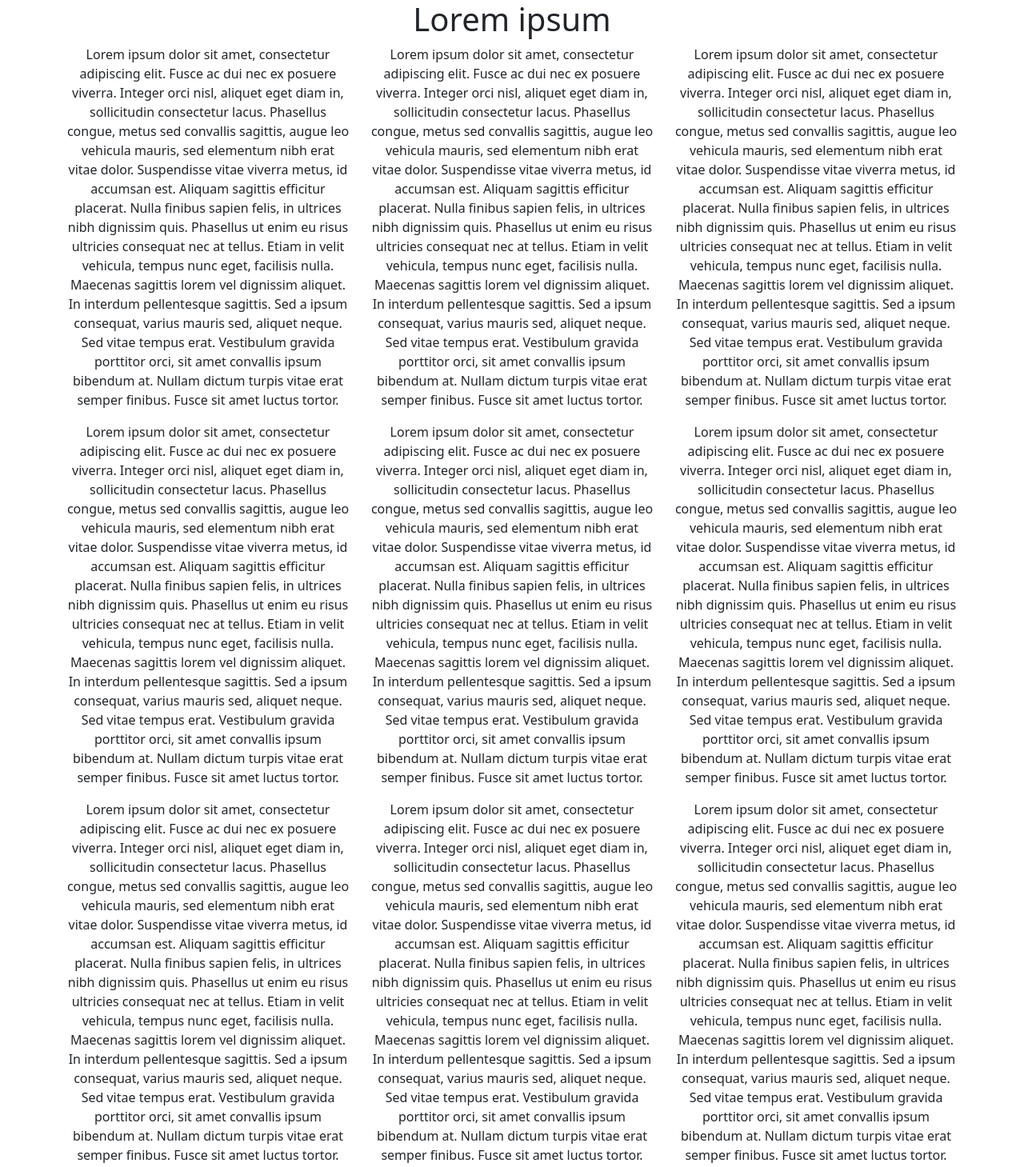
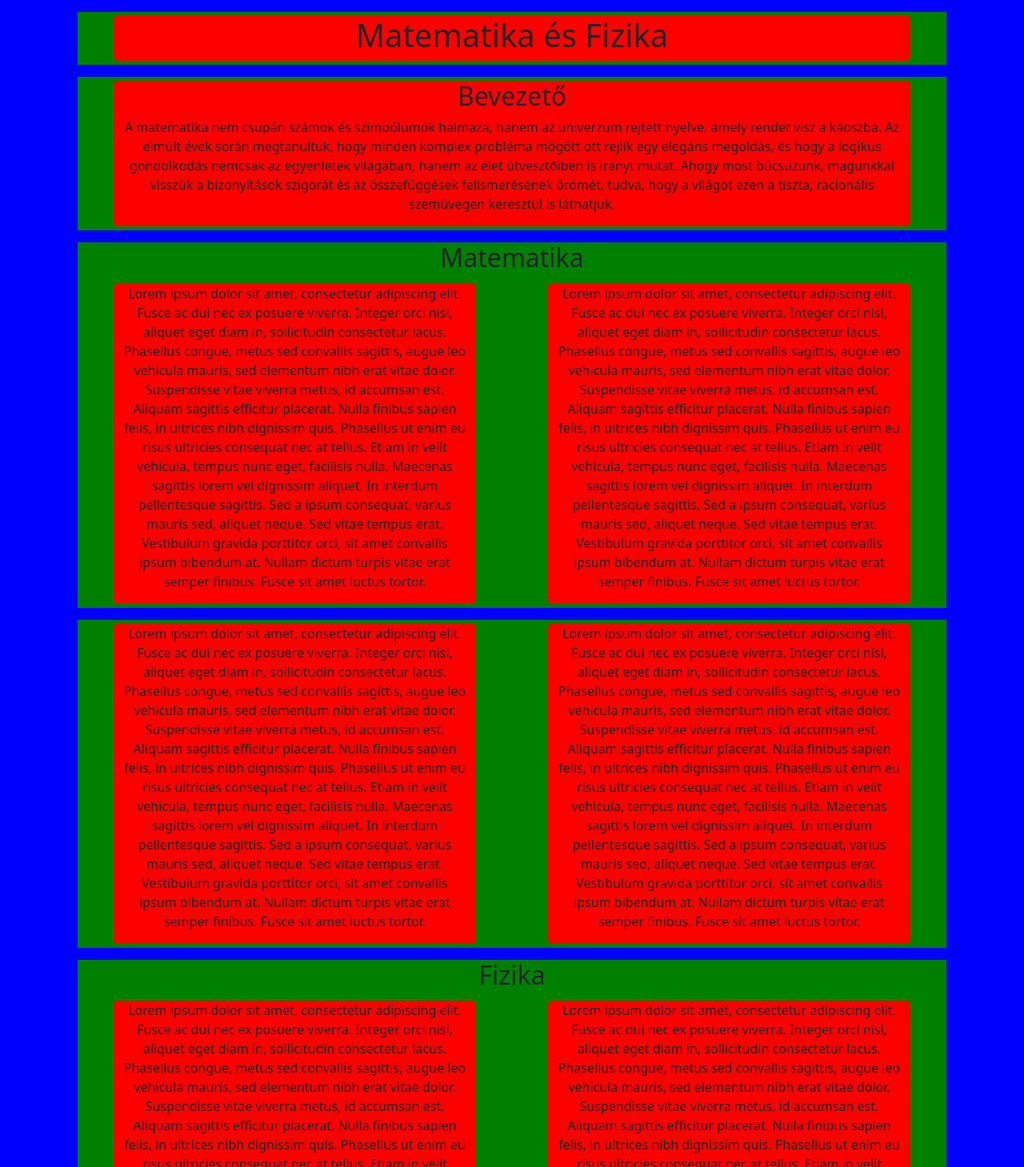
Before and after one commit to realsky41/ikt-feladat-3, a plain HTML site: page index.html in a window 1280 px wide. Shown: the top 1459 px of the page at 80% size. Drawn offline with nearby package versions, Linux system fonts and the light colour scheme.

Commit message:
added new css file with html

```diff
--- a/index.html
+++ b/index.html
@@ -10,51 +10,46 @@
 <body>
     <div class="container">
         <div class="row">
-            <div class="col-12">
-                <h1>Lorem ipsum</h1>
+            <div class="col-11 auto-mx">
+                <h1>Matematika és Fizika</h1>
             </div>
         </div>
         <div class="row">
-            <div class="col-4">
+            <div class="col-11 auto-mx">
+                <h2>Bevezető</h2>
+                <p>A matematika nem csupán számok és szimbólumok halmaza, hanem az univerzum rejtett nyelve, amely rendet visz a káoszba. Az elmúlt évek során megtanultuk, hogy minden komplex probléma mögött ott rejlik egy elegáns megoldás, és hogy a logikus gondolkodás nemcsak az egyenletek világában, hanem az élet útvesztőiben is irányt mutat. Ahogy most búcsúzunk, magunkkal visszük a bizonyítások szigorát és az összefüggések felismerésének örömét, tudva, hogy a világot ezen a tiszta, racionális szemüvegen keresztül is láthatjuk.</p>            </div>
+        </div>
+        <div class="row">
+            <h2>Matematika</h2>
+            <div class="col-5 auto-mx">
                 <p>Lorem ipsum dolor sit amet, consectetur adipiscing elit. Fusce ac dui nec ex posuere viverra. Integer orci nisl, aliquet eget diam in, sollicitudin consectetur lacus. Phasellus congue, metus sed convallis sagittis, augue leo vehicula mauris, sed elementum nibh erat vitae dolor. Suspendisse vitae viverra metus, id accumsan est. Aliquam sagittis efficitur placerat. Nulla finibus sapien felis, in ultrices nibh dignissim quis. Phasellus ut enim eu risus ultricies consequat nec at tellus. Etiam in velit vehicula, tempus nunc eget, facilisis nulla. Maecenas sagittis lorem vel dignissim aliquet. In interdum pellentesque sagittis. Sed a ipsum consequat, varius mauris sed, aliquet neque. Sed vitae tempus erat. Vestibulum gravida porttitor orci, sit amet convallis ipsum bibendum at. Nullam dictum turpis vitae erat semper finibus. Fusce sit amet luctus tortor. </p>
             </div>
-            <div class="col-4">
-                <p>Lorem ipsum dolor sit amet, consectetur adipiscing elit. Fusce ac dui nec ex posuere viverra. Integer orci nisl, aliquet eget diam in, sollicitudin consectetur lacus. Phasellus congue, metus sed convallis sagittis, augue leo vehicula mauris, sed elementum nibh erat vitae dolor. Suspendisse vitae viverra metus, id accumsan est. Aliquam sagittis efficitur placerat. Nulla finibus sapien felis, in ultrices nibh dignissim quis. Phasellus ut enim eu risus ultricies consequat nec at tellus. Etiam in velit vehicula, tempus nunc eget, facilisis nulla. Maecenas sagittis lorem vel dignissim aliquet. In interdum pellentesque sagittis. Sed a ipsum consequat, varius mauris sed, aliquet neque. Sed vitae tempus erat. Vestibulum gravida porttitor orci, sit amet convallis ipsum bibendum at. Nullam dictum turpis vitae erat semper finibus. Fusce sit amet luctus tortor. </p>
-            </div>
-            <div class="col-4">
+            <div class="col-5 auto-mx">
                 <p>Lorem ipsum dolor sit amet, consectetur adipiscing elit. Fusce ac dui nec ex posuere viverra. Integer orci nisl, aliquet eget diam in, sollicitudin consectetur lacus. Phasellus congue, metus sed convallis sagittis, augue leo vehicula mauris, sed elementum nibh erat vitae dolor. Suspendisse vitae viverra metus, id accumsan est. Aliquam sagittis efficitur placerat. Nulla finibus sapien felis, in ultrices nibh dignissim quis. Phasellus ut enim eu risus ultricies consequat nec at tellus. Etiam in velit vehicula, tempus nunc eget, facilisis nulla. Maecenas sagittis lorem vel dignissim aliquet. In interdum pellentesque sagittis. Sed a ipsum consequat, varius mauris sed, aliquet neque. Sed vitae tempus erat. Vestibulum gravida porttitor orci, sit amet convallis ipsum bibendum at. Nullam dictum turpis vitae erat semper finibus. Fusce sit amet luctus tortor. </p>
             </div>
         </div>
         <div class="row">
-            <div class="col-4">
+            <div class="col-5 auto-mx">
                 <p>Lorem ipsum dolor sit amet, consectetur adipiscing elit. Fusce ac dui nec ex posuere viverra. Integer orci nisl, aliquet eget diam in, sollicitudin consectetur lacus. Phasellus congue, metus sed convallis sagittis, augue leo vehicula mauris, sed elementum nibh erat vitae dolor. Suspendisse vitae viverra metus, id accumsan est. Aliquam sagittis efficitur placerat. Nulla finibus sapien felis, in ultrices nibh dignissim quis. Phasellus ut enim eu risus ultricies consequat nec at tellus. Etiam in velit vehicula, tempus nunc eget, facilisis nulla. Maecenas sagittis lorem vel dignissim aliquet. In interdum pellentesque sagittis. Sed a ipsum consequat, varius mauris sed, aliquet neque. Sed vitae tempus erat. Vestibulum gravida porttitor orci, sit amet convallis ipsum bibendum at. Nullam dictum turpis vitae erat semper finibus. Fusce sit amet luctus tortor. </p>
             </div>
-            <div class="col-4">
-                <p>Lorem ipsum dolor sit amet, consectetur adipiscing elit. Fusce ac dui nec ex posuere viverra. Integer orci nisl, aliquet eget diam in, sollicitudin consectetur lacus. Phasellus congue, metus sed convallis sagittis, augue leo vehicula mauris, sed elementum nibh erat vitae dolor. Suspendisse vitae viverra metus, id accumsan est. Aliquam sagittis efficitur placerat. Nulla finibus sapien felis, in ultrices nibh dignissim quis. Phasellus ut enim eu risus ultricies consequat nec at tellus. Etiam in velit vehicula, tempus nunc eget, facilisis nulla. Maecenas sagittis lorem vel dignissim aliquet. In interdum pellentesque sagittis. Sed a ipsum consequat, varius mauris sed, aliquet neque. Sed vitae tempus erat. Vestibulum gravida porttitor orci, sit amet convallis ipsum bibendum at. Nullam dictum turpis vitae erat semper finibus. Fusce sit amet luctus tortor. </p>
-            </div>
-            <div class="col-4">
+            <div class="col-5 auto-mx">
                 <p>Lorem ipsum dolor sit amet, consectetur adipiscing elit. Fusce ac dui nec ex posuere viverra. Integer orci nisl, aliquet eget diam in, sollicitudin consectetur lacus. Phasellus congue, metus sed convallis sagittis, augue leo vehicula mauris, sed elementum nibh erat vitae dolor. Suspendisse vitae viverra metus, id accumsan est. Aliquam sagittis efficitur placerat. Nulla finibus sapien felis, in ultrices nibh dignissim quis. Phasellus ut enim eu risus ultricies consequat nec at tellus. Etiam in velit vehicula, tempus nunc eget, facilisis nulla. Maecenas sagittis lorem vel dignissim aliquet. In interdum pellentesque sagittis. Sed a ipsum consequat, varius mauris sed, aliquet neque. Sed vitae tempus erat. Vestibulum gravida porttitor orci, sit amet convallis ipsum bibendum at. Nullam dictum turpis vitae erat semper finibus. Fusce sit amet luctus tortor. </p>
             </div>
         </div>
         <div class="row">
-            <div class="col-4">
+            <h2>Fizika</h2>
+            <div class="col-5 auto-mx">
                 <p>Lorem ipsum dolor sit amet, consectetur adipiscing elit. Fusce ac dui nec ex posuere viverra. Integer orci nisl, aliquet eget diam in, sollicitudin consectetur lacus. Phasellus congue, metus sed convallis sagittis, augue leo vehicula mauris, sed elementum nibh erat vitae dolor. Suspendisse vitae viverra metus, id accumsan est. Aliquam sagittis efficitur placerat. Nulla finibus sapien felis, in ultrices nibh dignissim quis. Phasellus ut enim eu risus ultricies consequat nec at tellus. Etiam in velit vehicula, tempus nunc eget, facilisis nulla. Maecenas sagittis lorem vel dignissim aliquet. In interdum pellentesque sagittis. Sed a ipsum consequat, varius mauris sed, aliquet neque. Sed vitae tempus erat. Vestibulum gravida porttitor orci, sit amet convallis ipsum bibendum at. Nullam dictum turpis vitae erat semper finibus. Fusce sit amet luctus tortor. </p>
             </div>
-            <div class="col-4">
-                <p>Lorem ipsum dolor sit amet, consectetur adipiscing elit. Fusce ac dui nec ex posuere viverra. Integer orci nisl, aliquet eget diam in, sollicitudin consectetur lacus. Phasellus congue, metus sed convallis sagittis, augue leo vehicula mauris, sed elementum nibh erat vitae dolor. Suspendisse vitae viverra metus, id accumsan est. Aliquam sagittis efficitur placerat. Nulla finibus sapien felis, in ultrices nibh dignissim quis. Phasellus ut enim eu risus ultricies consequat nec at tellus. Etiam in velit vehicula, tempus nunc eget, facilisis nulla. Maecenas sagittis lorem vel dignissim aliquet. In interdum pellentesque sagittis. Sed a ipsum consequat, varius mauris sed, aliquet neque. Sed vitae tempus erat. Vestibulum gravida porttitor orci, sit amet convallis ipsum bibendum at. Nullam dictum turpis vitae erat semper finibus. Fusce sit amet luctus tortor. </p>
-            </div>
-            <div class="col-4">
+            <div class="col-5 auto-mx">
                 <p>Lorem ipsum dolor sit amet, consectetur adipiscing elit. Fusce ac dui nec ex posuere viverra. Integer orci nisl, aliquet eget diam in, sollicitudin consectetur lacus. Phasellus congue, metus sed convallis sagittis, augue leo vehicula mauris, sed elementum nibh erat vitae dolor. Suspendisse vitae viverra metus, id accumsan est. Aliquam sagittis efficitur placerat. Nulla finibus sapien felis, in ultrices nibh dignissim quis. Phasellus ut enim eu risus ultricies consequat nec at tellus. Etiam in velit vehicula, tempus nunc eget, facilisis nulla. Maecenas sagittis lorem vel dignissim aliquet. In interdum pellentesque sagittis. Sed a ipsum consequat, varius mauris sed, aliquet neque. Sed vitae tempus erat. Vestibulum gravida porttitor orci, sit amet convallis ipsum bibendum at. Nullam dictum turpis vitae erat semper finibus. Fusce sit amet luctus tortor. </p>
             </div>
         </div>
         <div class="row">
-            <div class="col-4">
+            <div class="col-5 auto-mx">
                 <p>Lorem ipsum dolor sit amet, consectetur adipiscing elit. Fusce ac dui nec ex posuere viverra. Integer orci nisl, aliquet eget diam in, sollicitudin consectetur lacus. Phasellus congue, metus sed convallis sagittis, augue leo vehicula mauris, sed elementum nibh erat vitae dolor. Suspendisse vitae viverra metus, id accumsan est. Aliquam sagittis efficitur placerat. Nulla finibus sapien felis, in ultrices nibh dignissim quis. Phasellus ut enim eu risus ultricies consequat nec at tellus. Etiam in velit vehicula, tempus nunc eget, facilisis nulla. Maecenas sagittis lorem vel dignissim aliquet. In interdum pellentesque sagittis. Sed a ipsum consequat, varius mauris sed, aliquet neque. Sed vitae tempus erat. Vestibulum gravida porttitor orci, sit amet convallis ipsum bibendum at. Nullam dictum turpis vitae erat semper finibus. Fusce sit amet luctus tortor. </p>
             </div>
-            <div class="col-4">
-                <p>Lorem ipsum dolor sit amet, consectetur adipiscing elit. Fusce ac dui nec ex posuere viverra. Integer orci nisl, aliquet eget diam in, sollicitudin consectetur lacus. Phasellus congue, metus sed convallis sagittis, augue leo vehicula mauris, sed elementum nibh erat vitae dolor. Suspendisse vitae viverra metus, id accumsan est. Aliquam sagittis efficitur placerat. Nulla finibus sapien felis, in ultrices nibh dignissim quis. Phasellus ut enim eu risus ultricies consequat nec at tellus. Etiam in velit vehicula, tempus nunc eget, facilisis nulla. Maecenas sagittis lorem vel dignissim aliquet. In interdum pellentesque sagittis. Sed a ipsum consequat, varius mauris sed, aliquet neque. Sed vitae tempus erat. Vestibulum gravida porttitor orci, sit amet convallis ipsum bibendum at. Nullam dictum turpis vitae erat semper finibus. Fusce sit amet luctus tortor. </p>
-            </div>
-            <div class="col-4">
+            <div class="col-5 auto-mx">
                 <p>Lorem ipsum dolor sit amet, consectetur adipiscing elit. Fusce ac dui nec ex posuere viverra. Integer orci nisl, aliquet eget diam in, sollicitudin consectetur lacus. Phasellus congue, metus sed convallis sagittis, augue leo vehicula mauris, sed elementum nibh erat vitae dolor. Suspendisse vitae viverra metus, id accumsan est. Aliquam sagittis efficitur placerat. Nulla finibus sapien felis, in ultrices nibh dignissim quis. Phasellus ut enim eu risus ultricies consequat nec at tellus. Etiam in velit vehicula, tempus nunc eget, facilisis nulla. Maecenas sagittis lorem vel dignissim aliquet. In interdum pellentesque sagittis. Sed a ipsum consequat, varius mauris sed, aliquet neque. Sed vitae tempus erat. Vestibulum gravida porttitor orci, sit amet convallis ipsum bibendum at. Nullam dictum turpis vitae erat semper finibus. Fusce sit amet luctus tortor. </p>
             </div>
         </div>
--- a/style.css
+++ b/style.css
@@ -1,5 +1,30 @@
 h1, p {
     text-align: center;
+}
+
+body {
+    background-color: blue;
+}
+
+.container {
+
+}
+
+.row {
+    margin: 15px;
+    background-color: green;
+}
+
+.row > h1, .row > h2, .row > div > h2 {
+    text-align: center;
+}
+
+.row > div {
+    margin: auto;
+    margin-top: 5px;
+    margin-bottom: 5px;
+    border-radius: 5px;
+    background-color: red;
 }
 
 @media print {
```
